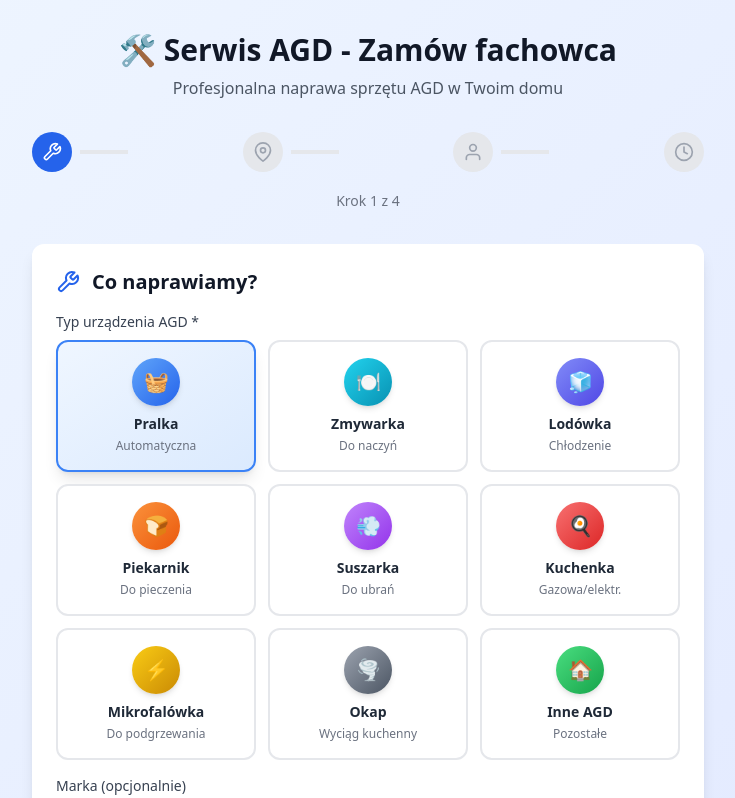
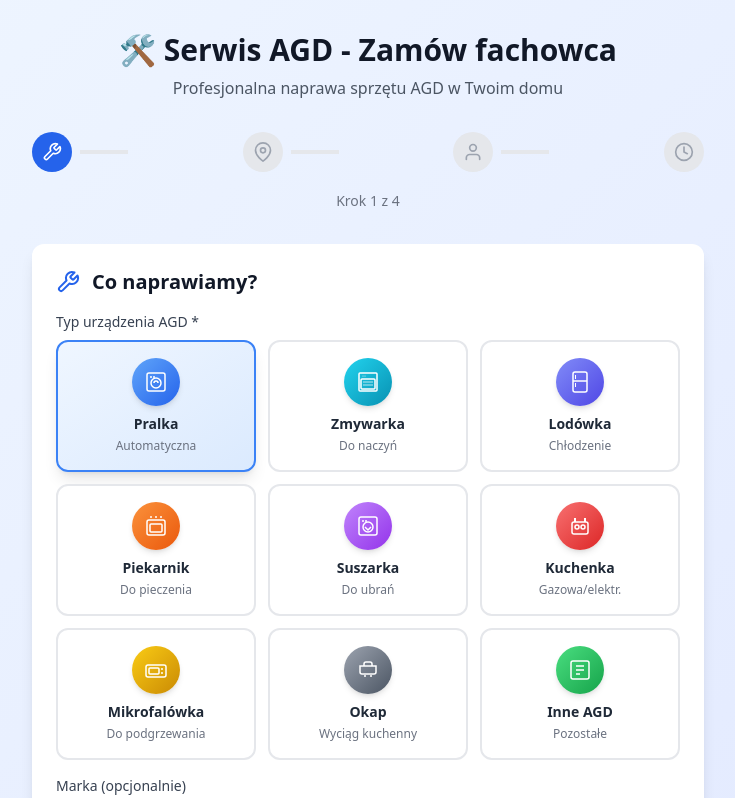
Before and after one commit to mkagd/technik, a Next.js app: page /rezerwacja in a window 1280 px wide. Shown: the top 798 px of the page, without its empty margins (272-1007 px from the left). Built offline with nearby package versions, Linux system fonts and the light colour scheme.

Commit message:
Dodaj piękne minimalistyczne ikony SVG AGD - nowoczesny design

```diff
--- a/pages/rezerwacja.js
+++ b/pages/rezerwacja.js
@@ -1,13 +1,27 @@
 // pages/rezerwacja.js - Kreator "Zamów fachowca" AGD
 
-import { useState } from 'react';
+import { useState, useEffect } from 'react';
 import { useRouter } from 'next/router';
 import { FiUser, FiMapPin, FiTool, FiClock, FiCheck, FiArrowRight, FiArrowLeft, FiChevronDown } from 'react-icons/fi';
-import { getCityByPostalCode } from '../data/postalCodes';
 
 export default function Rezerwacja() {
     const router = useRouter();
     const [currentStep, setCurrentStep] = useState(1);
+    const [getCityByPostalCode, setGetCityByPostalCode] = useState(null);
+
+    // Dynamiczne ładowanie funkcji kodów pocztowych
+    useEffect(() => {
+        const loadPostalCodes = async () => {
+            try {
+                const { getCityByPostalCode: getCity } = await import('../data/postalCodes');
+                setGetCityByPostalCode(() => getCity);
+            } catch (error) {
+                console.error('Error loading postal codes:', error);
+            }
+        };
+        loadPostalCodes();
+    }, []);
+
     const [formData, setFormData] = useState({
         name: '',
         phone: '',
@@ -28,6 +42,90 @@ export default function Rezerwacja() {
     const [message, setMessage] = useState('');
     const [showBrandSuggestions, setShowBrandSuggestions] = useState(false);
 
+    // Komponenty ikon SVG dla AGD
+    const WashingMachineIcon = () => (
+        <svg width="24" height="24" viewBox="0 0 24 24" fill="currentColor">
+            <rect x="3" y="3" width="18" height="18" rx="2" stroke="currentColor" strokeWidth="1.5" fill="none"/>
+            <circle cx="12" cy="13" r="5" stroke="currentColor" strokeWidth="1.5" fill="none"/>
+            <circle cx="7" cy="7" r="1" fill="currentColor"/>
+            <circle cx="10" cy="7" r="1" fill="currentColor"/>
+            <path d="M10 13c0-1.1.9-2 2-2s2 .9 2 2" stroke="currentColor" strokeWidth="1.5" fill="none"/>
+        </svg>
+    );
+
+    const DishwasherIcon = () => (
+        <svg width="24" height="24" viewBox="0 0 24 24" fill="currentColor">
+            <rect x="3" y="3" width="18" height="18" rx="1" stroke="currentColor" strokeWidth="1.5" fill="none"/>
+            <rect x="5" y="9" width="14" height="10" rx="1" stroke="currentColor" strokeWidth="1.5" fill="none"/>
+            <circle cx="7" cy="6" r="0.5" fill="currentColor"/>
+            <circle cx="9" cy="6" r="0.5" fill="currentColor"/>
+            <path d="M7 12h10M7 15h10" stroke="currentColor" strokeWidth="1" opacity="0.7"/>
+        </svg>
+    );
+
+    const RefrigeratorIcon = () => (
+        <svg width="24" height="24" viewBox="0 0 24 24" fill="currentColor">
+            <rect x="5" y="2" width="14" height="20" rx="2" stroke="currentColor" strokeWidth="1.5" fill="none"/>
+            <path d="M5 11h14" stroke="currentColor" strokeWidth="1.5"/>
+            <rect x="7" y="5" width="1" height="4" fill="currentColor"/>
+            <rect x="7" y="13" width="1" height="4" fill="currentColor"/>
+        </svg>
+    );
+
+    const OvenIcon = () => (
+        <svg width="24" height="24" viewBox="0 0 24 24" fill="currentColor">
+            <rect x="3" y="6" width="18" height="15" rx="2" stroke="currentColor" strokeWidth="1.5" fill="none"/>
+            <rect x="6" y="10" width="12" height="8" rx="1" stroke="currentColor" strokeWidth="1.5" fill="none"/>
+            <circle cx="7" cy="3" r="1" fill="currentColor"/>
+            <circle cx="12" cy="3" r="1" fill="currentColor"/>
+            <circle cx="17" cy="3" r="1" fill="currentColor"/>
+        </svg>
+    );
+
+    const DryerIcon = () => (
+        <svg width="24" height="24" viewBox="0 0 24 24" fill="currentColor">
+            <rect x="3" y="3" width="18" height="18" rx="2" stroke="currentColor" strokeWidth="1.5" fill="none"/>
+            <circle cx="12" cy="13" r="5" stroke="currentColor" strokeWidth="1.5" fill="none"/>
+            <circle cx="7" cy="7" r="1" fill="currentColor"/>
+            <circle cx="10" cy="7" r="1" fill="currentColor"/>
+            <path d="M9 13l3 3l3-3" stroke="currentColor" strokeWidth="1.5" fill="none"/>
+        </svg>
+    );
+
+    const StoveIcon = () => (
+        <svg width="24" height="24" viewBox="0 0 24 24" fill="currentColor">
+            <rect x="4" y="8" width="16" height="12" rx="2" stroke="currentColor" strokeWidth="1.5" fill="none"/>
+            <circle cx="9" cy="13" r="2" stroke="currentColor" strokeWidth="1.5" fill="none"/>
+            <circle cx="15" cy="13" r="2" stroke="currentColor" strokeWidth="1.5" fill="none"/>
+            <rect x="6" y="4" width="2" height="4" fill="currentColor"/>
+            <rect x="16" y="4" width="2" height="4" fill="currentColor"/>
+        </svg>
+    );
+
+    const MicrowaveIcon = () => (
+        <svg width="24" height="24" viewBox="0 0 24 24" fill="currentColor">
+            <rect x="2" y="7" width="20" height="12" rx="2" stroke="currentColor" strokeWidth="1.5" fill="none"/>
+            <rect x="5" y="10" width="10" height="6" rx="1" stroke="currentColor" strokeWidth="1.5" fill="none"/>
+            <circle cx="18" cy="11" r="1" fill="currentColor"/>
+            <circle cx="18" cy="15" r="1" fill="currentColor"/>
+        </svg>
+    );
+
+    const HoodIcon = () => (
+        <svg width="24" height="24" viewBox="0 0 24 24" fill="currentColor">
+            <path d="M4 8h16v6c0 1.1-.9 2-2 2H6c-1.1 0-2-.9-2-2V8z" stroke="currentColor" strokeWidth="1.5" fill="none"/>
+            <path d="M8 8V6c0-1.1.9-2 2-2h4c1.1 0 2 .9 2 2v2" stroke="currentColor" strokeWidth="1.5" fill="none"/>
+            <path d="M9 17v2M15 17v2" stroke="currentColor" strokeWidth="1.5"/>
+        </svg>
+    );
+
+    const ApplianceIcon = () => (
+        <svg width="24" height="24" viewBox="0 0 24 24" fill="currentColor">
+            <rect x="3" y="3" width="18" height="18" rx="2" stroke="currentColor" strokeWidth="1.5" fill="none"/>
+            <path d="M8 8h8M8 12h8M8 16h4" stroke="currentColor" strokeWidth="1.5"/>
+        </svg>
+    );
+
     // Lista popularnych marek AGD
     const brands = [
         'Amica', 'Aeg', 'Beko', 'Bosch', 'Candy', 'Electrolux', 'Gorenje',
@@ -42,7 +140,15 @@ export default function Rezerwacja() {
 
         // Obsługa kodu pocztowego - automatyczne uzupełnianie miasta
         if (name === 'postalCode') {
-            const city = getCityByPostalCode(value) || '';
+            let city = '';
+            try {
+                if (getCityByPostalCode) {
+                    city = getCityByPostalCode(value) || '';
+                }
+            } catch (error) {
+                console.error('Error getting city:', error);
+                city = '';
+            }
             setFormData({
                 ...formData,
                 [name]: value,
@@ -213,15 +319,15 @@ export default function Rezerwacja() {
                                         </label>
                                         <div className="grid grid-cols-2 md:grid-cols-3 gap-3">
                                             {[
-                                                { value: 'Pralka', icon: '🧺', label: 'Pralka', desc: 'Automatyczna', color: 'from-blue-400 to-blue-600' },
-                                                { value: 'Zmywarka', icon: '🍽️', label: 'Zmywarka', desc: 'Do naczyń', color: 'from-cyan-400 to-cyan-600' },
-                                                { value: 'Lodówka', icon: '🧊', label: 'Lodówka', desc: 'Chłodzenie', color: 'from-indigo-400 to-indigo-600' },
-                                                { value: 'Piekarnik', icon: '🍞', label: 'Piekarnik', desc: 'Do pieczenia', color: 'from-orange-400 to-orange-600' },
-                                                { value: 'Suszarka', icon: '💨', label: 'Suszarka', desc: 'Do ubrań', color: 'from-purple-400 to-purple-600' },
-                                                { value: 'Kuchenka', icon: '🍳', label: 'Kuchenka', desc: 'Gazowa/elektr.', color: 'from-red-400 to-red-600' },
-                                                { value: 'Mikrofalówka', icon: '⚡', label: 'Mikrofalówka', desc: 'Do podgrzewania', color: 'from-yellow-400 to-yellow-600' },
-                                                { value: 'Okap', icon: '🌪️', label: 'Okap', desc: 'Wyciąg kuchenny', color: 'from-gray-400 to-gray-600' },
-                                                { value: 'Inne AGD', icon: '🏠', label: 'Inne AGD', desc: 'Pozostałe', color: 'from-green-400 to-green-600' },
+                                                { value: 'Pralka', icon: <WashingMachineIcon />, label: 'Pralka', desc: 'Automatyczna', color: 'from-blue-400 to-blue-600' },
+                                                { value: 'Zmywarka', icon: <DishwasherIcon />, label: 'Zmywarka', desc: 'Do naczyń', color: 'from-cyan-400 to-cyan-600' },
+                                                { value: 'Lodówka', icon: <RefrigeratorIcon />, label: 'Lodówka', desc: 'Chłodzenie', color: 'from-indigo-400 to-indigo-600' },
+                                                { value: 'Piekarnik', icon: <OvenIcon />, label: 'Piekarnik', desc: 'Do pieczenia', color: 'from-orange-400 to-orange-600' },
+                                                { value: 'Suszarka', icon: <DryerIcon />, label: 'Suszarka', desc: 'Do ubrań', color: 'from-purple-400 to-purple-600' },
+                                                { value: 'Kuchenka', icon: <StoveIcon />, label: 'Kuchenka', desc: 'Gazowa/elektr.', color: 'from-red-400 to-red-600' },
+                                                { value: 'Mikrofalówka', icon: <MicrowaveIcon />, label: 'Mikrofalówka', desc: 'Do podgrzewania', color: 'from-yellow-400 to-yellow-600' },
+                                                { value: 'Okap', icon: <HoodIcon />, label: 'Okap', desc: 'Wyciąg kuchenny', color: 'from-gray-400 to-gray-600' },
+                                                { value: 'Inne AGD', icon: <ApplianceIcon />, label: 'Inne AGD', desc: 'Pozostałe', color: 'from-green-400 to-green-600' },
                                             ].map((option) => (
                                                 <label key={option.value} className={`cursor-pointer border-2 rounded-xl p-4 text-center transition-all duration-300 transform hover:scale-105 ${
                                                     formData.category === option.value
```
